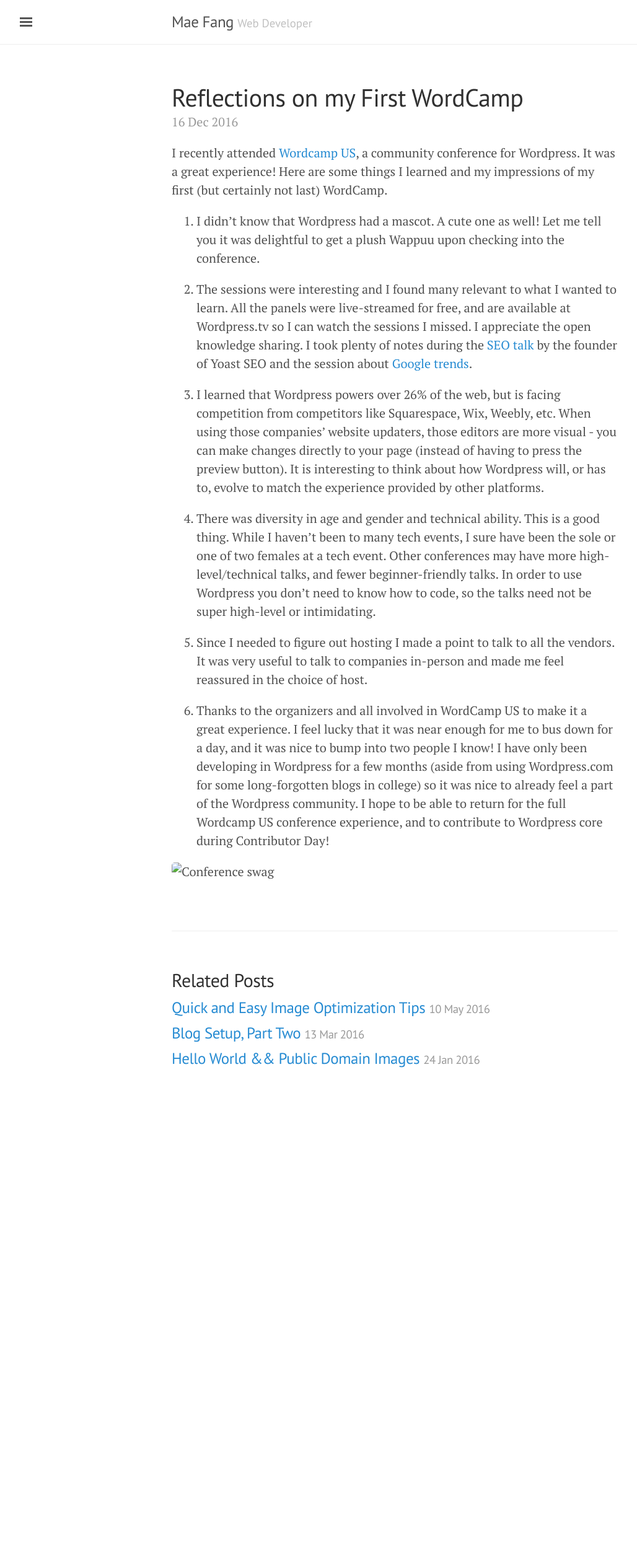
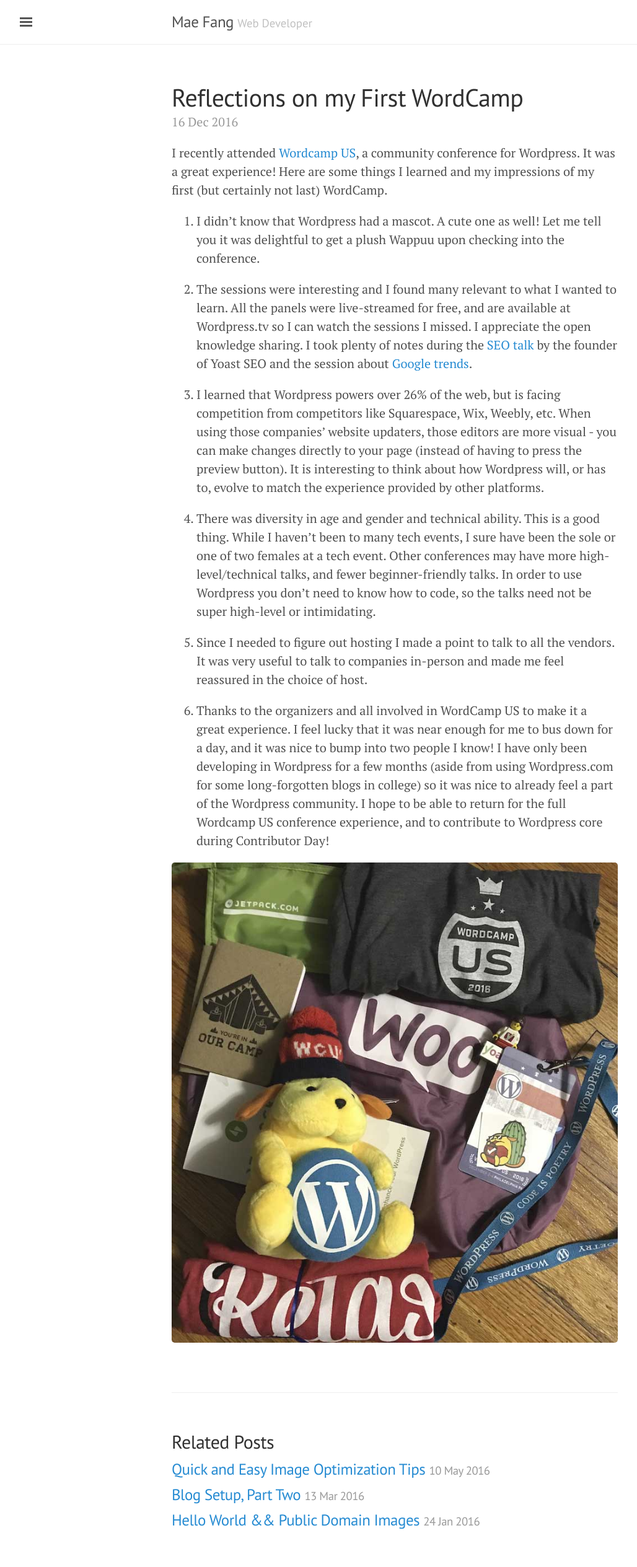
Before and after one commit to mmmfang/blog, a Jekyll site: the page built from _posts/2016-12-16-wordcamp-us.md, in a window 1280 px wide. Shown: the whole page at 62% size, without its empty margins (3-1031 px from the left). Built offline with Jekyll 4.4.1, drawn with Linux system fonts in a browser that asks for light colours; before the commit the page ends 1785 px from its top, so only the background shows below that.

```diff
--- a/_config.yml
+++ b/_config.yml
@@ -8,7 +8,7 @@ permalink:           pretty
 title:               'Mae Fang'
 tagline:             'Web Developer'
 description:         'Mae Fang - Blog'
-url:                 'http://mmmfang.github.io'
+url:                 'http://maefang.com'
 baseurl:             '/blog'
 paginate:            5
 
--- a/_posts/2016-12-16-wordcamp-us.md
+++ b/_posts/2016-12-16-wordcamp-us.md
@@ -17,4 +17,4 @@ I recently attended [Wordcamp US](https://2016.us.wordcamp.org), a community con
 
 6. Thanks to the organizers and all involved in WordCamp US to make it a great experience. I feel lucky that it was near enough for me to bus down for a day, and it was nice to bump into two people I know! I have only been developing in Wordpress for a few months (aside from using Wordpress.com for some long-forgotten blogs in college) so it was nice to already feel a part of the Wordpress community. I hope to be able to return for the full Wordcamp US conference experience, and to contribute to Wordpress core during Contributor Day!
 
-![Conference swag](../assets/wordcamp-us-swag.jpg)
+![Conference swag]({{site.url}}/blog/assets/wordcamp-us-swag.jpg)
```
